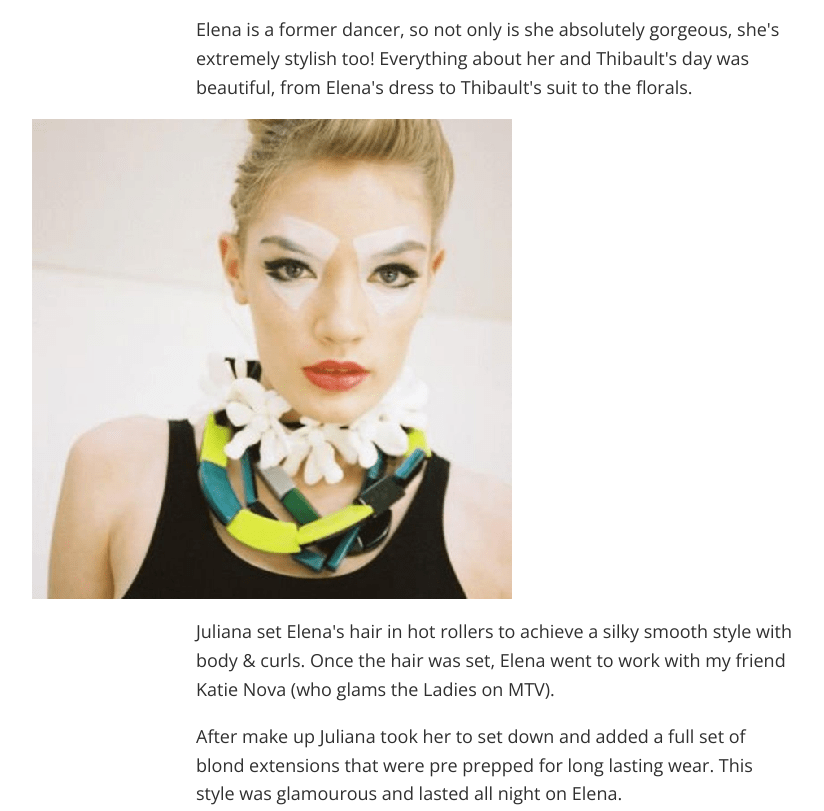
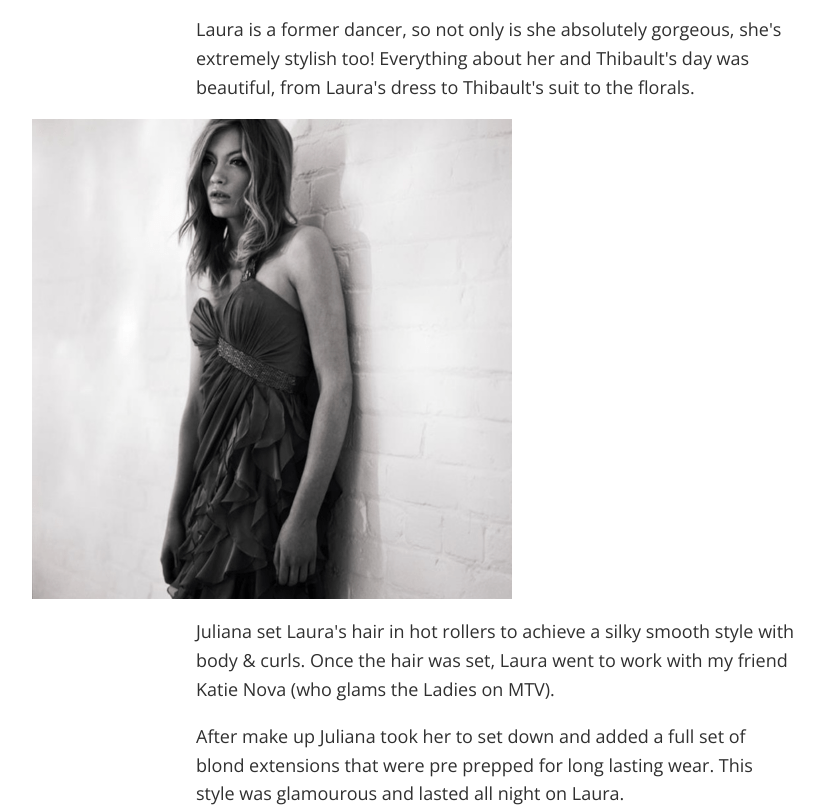
Before and after one commit to Joshhortt/designer-portfolio, a plain HTML site: page portfolio-item5.html in a window 1280 px wide. Shown: the part 669-1480 px from the top of the page, without its empty margins (144-968 px from the left). Drawn offline with nearby package versions, Linux system fonts and the light colour scheme.

Commit message:
add new photo to model 5

```diff
--- a/portfolio-item5.html
+++ b/portfolio-item5.html
@@ -57,20 +57,20 @@
 
     <div class="portfolio-item-individual">
       <p>
-        Elena is a former dancer, so not only is she absolutely gorgeous, she's
+        Laura is a former dancer, so not only is she absolutely gorgeous, she's
         extremely stylish too! Everything about her and Thibault's day was
-        beautiful, from Elena's dress to Thibault's suit to the florals.
+        beautiful, from Laura's dress to Thibault's suit to the florals.
       </p>
-      <img src="img/model_5-min.PNG" alt="" />
+      <img src="img/model_5a-min.PNG" alt="" />
       <p>
-        Juliana set Elena's hair in hot rollers to achieve a silky smooth style
-        with body & curls. Once the hair was set, Elena went to work with my
+        Juliana set Laura's hair in hot rollers to achieve a silky smooth style
+        with body & curls. Once the hair was set, Laura went to work with my
         friend Katie Nova (who glams the Ladies on MTV).
       </p>
       <p>
         After make up Juliana took her to set down and added a full set of blond
         extensions that were pre prepped for long lasting wear. This style was
-        glamourous and lasted all night on Elena.
+        glamourous and lasted all night on Laura.
       </p>
     </div>
 
```
Also changed, not shown: img/model_5a-min.PNG (added).
